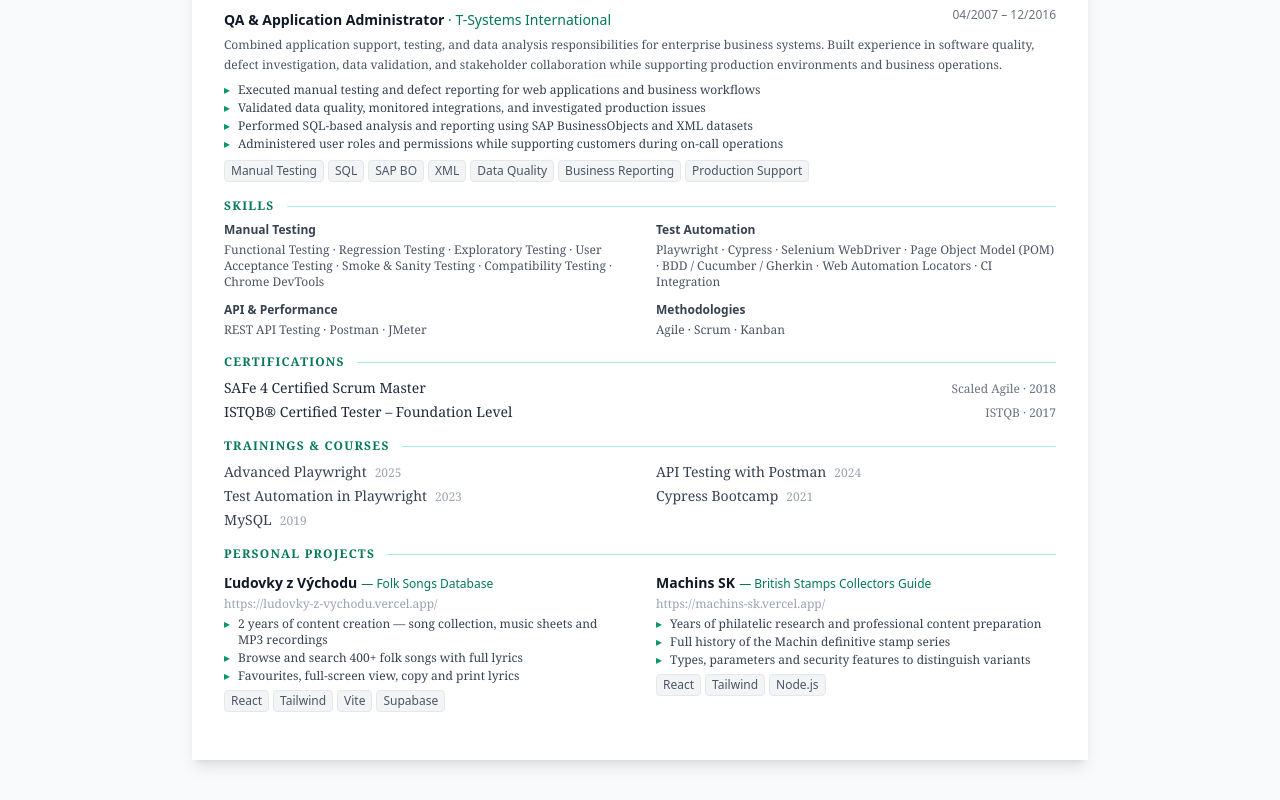
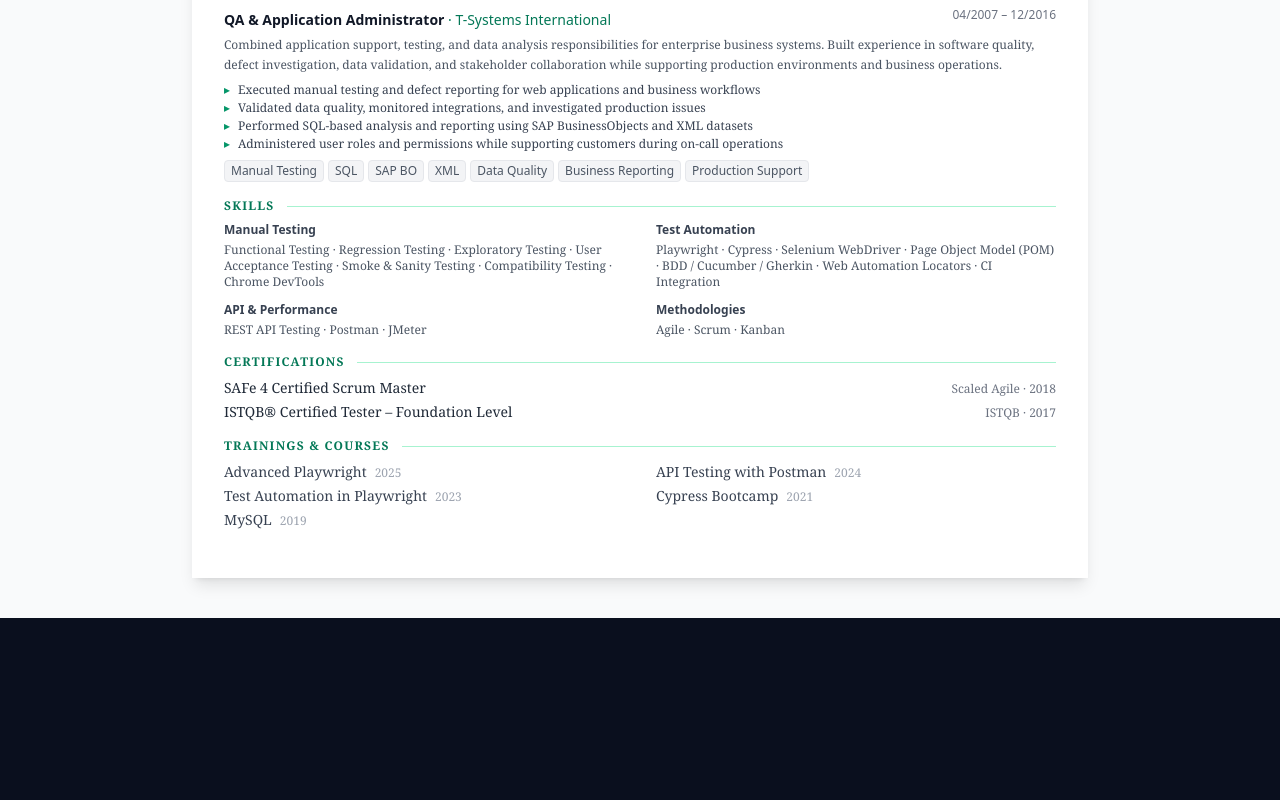
Before and after one commit to pavolhrabcak/qa-portfolio, a React (Vite) app: page /cv in a window 1280 px wide. Shown: the part 1314-2114 px from the top of the page. After the commit the page ends 1932 px from the top, so only its background shows below. Built offline with nearby package versions, Linux system fonts and the light colour scheme.

Commit message:
CV update

```diff
--- a/src/pages/CVPage.jsx
+++ b/src/pages/CVPage.jsx
@@ -1,4 +1,4 @@
-import { personalInfo, experience, skills, training, projects } from '../data'
+import { personalInfo, experience, skills, training } from '../data'
 
 const CONTACT = [
   { label: 'Email',    value: personalInfo.email },
@@ -142,34 +142,6 @@ export default function CVPage() {
             </div>
           </Section>
 
-          {/* Personal Projects */}
-          <Section title="Personal Projects">
-            <div className="grid grid-cols-2 gap-x-8" style={{ breakInside: 'avoid' }}>
-              {projects.map(p => (
-                <div key={p.title}>
-                  <div className="mb-0.5" style={{ fontFamily: 'system-ui, sans-serif' }}>
-                    <span className="font-bold text-sm text-gray-900">{p.title}</span>
-                    <span className="text-emerald-700 text-xs font-medium ml-1">— {p.subtitle}</span>
-                  </div>
-                  <div className="text-xs text-gray-400 mb-1">{p.url}</div>
-                  <ul className="space-y-0.5 mb-1.5">
-                    {p.features.slice(0, 3).map((f, i) => (
-                      <li key={i} className="text-xs text-gray-700 flex gap-2">
-                        <span className="text-emerald-600 shrink-0">▸</span>{f}
-                      </li>
-                    ))}
-                  </ul>
-                  <div className="flex flex-wrap gap-1">
-                    {p.tech.map(t => (
-                      <span key={t} className="text-xs px-1.5 py-0.5 bg-gray-100 text-gray-600 rounded border border-gray-200" style={{ fontFamily: 'system-ui, sans-serif' }}>
-                        {t}
-                      </span>
-                    ))}
-                  </div>
-                </div>
-              ))}
-            </div>
-          </Section>
 
         </div>
       </div>
```
